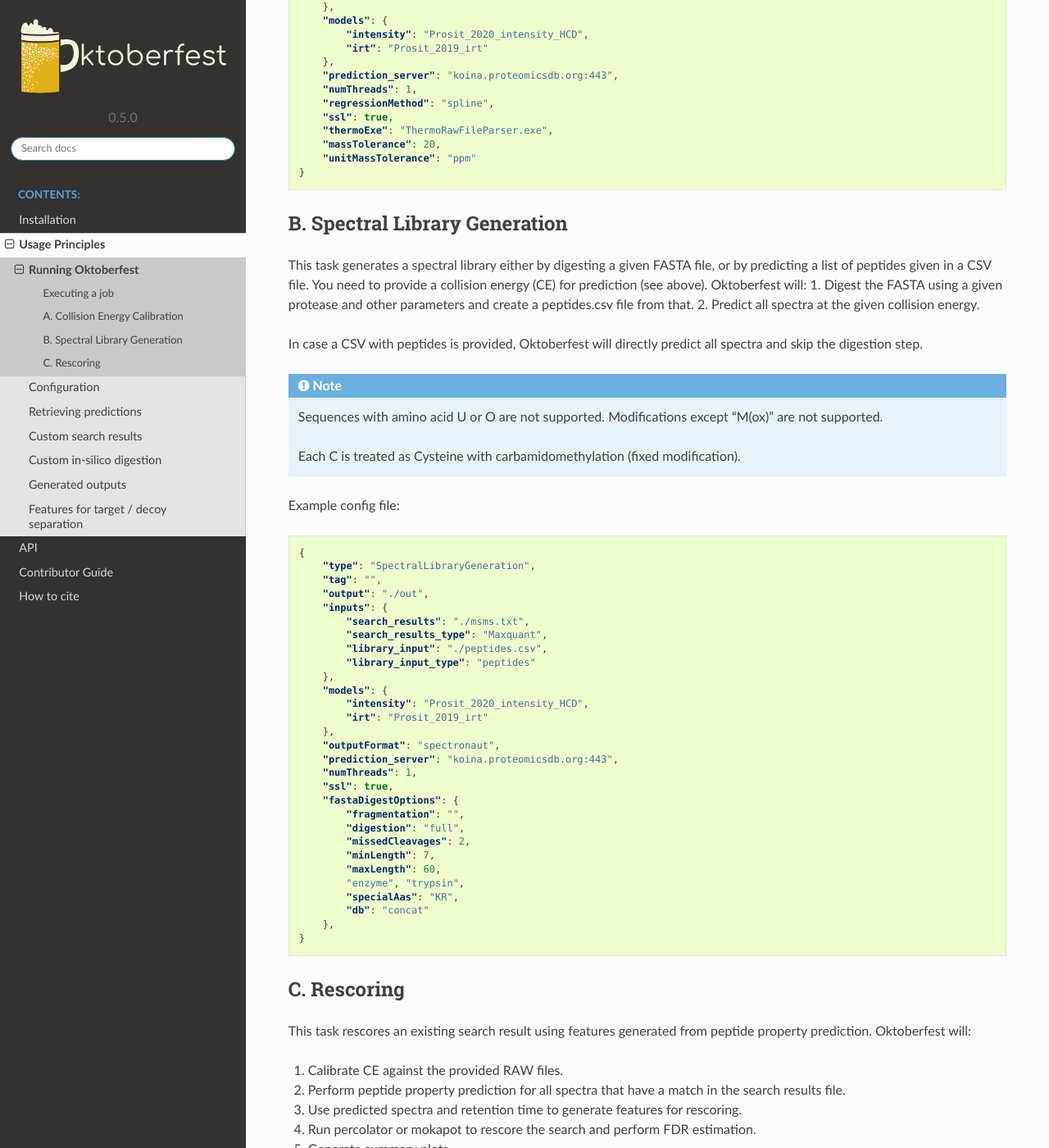
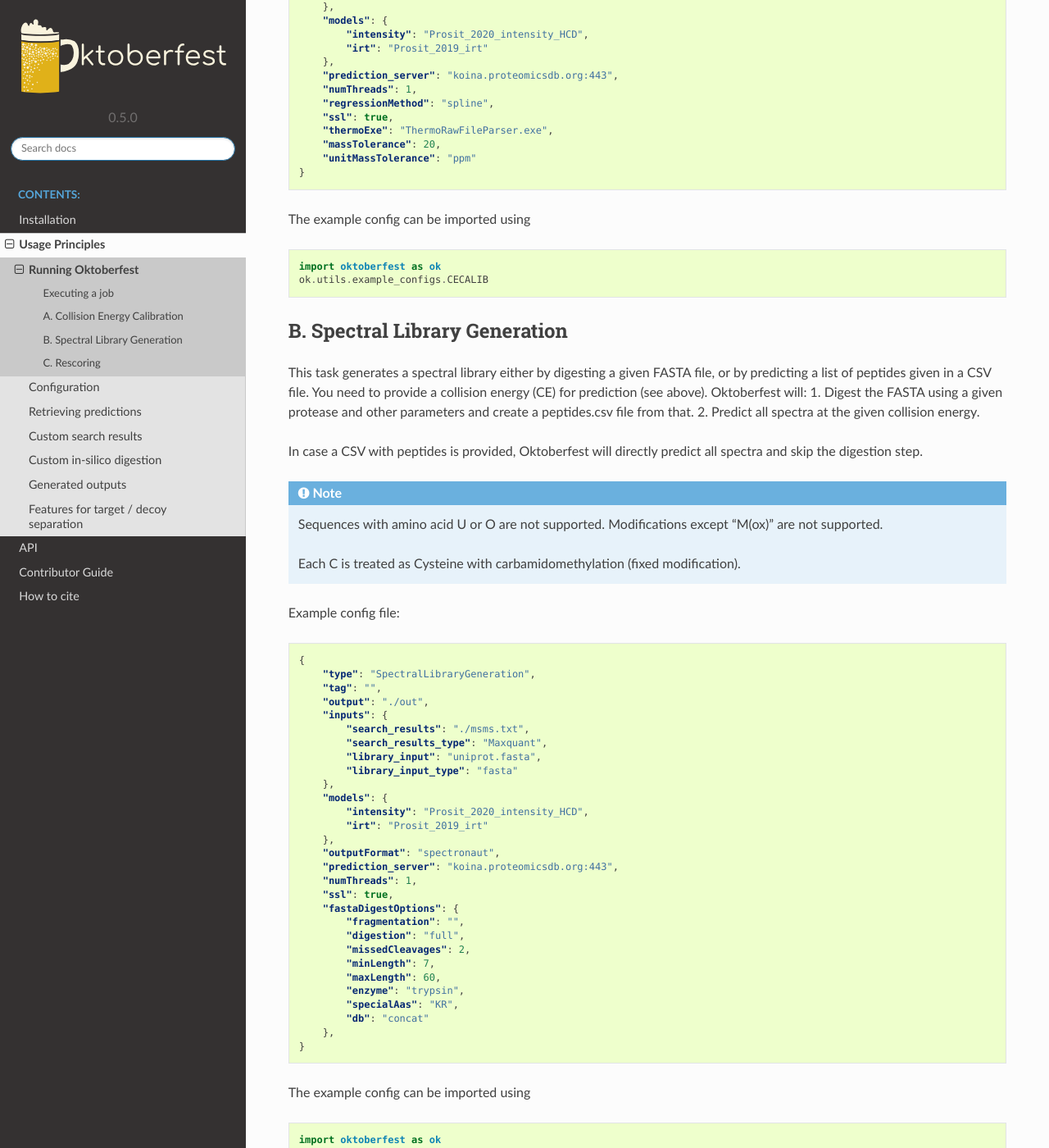
Before and after one commit to wilhelm-lab/oktoberfest, a Sphinx documentation site: the page built from docs/jobs.rst, in a window 1280 px wide and 1400 px high, scrolled down 1431 px. Shown: the whole window at 82% size. Built offline with Sphinx 7.4.7 and the Read the Docs theme 2.0.0, drawn with Linux system fonts in a browser that asks for light colours; some of the changed text lies outside the part shown.

Commit message:
added code examples for import of config

```diff
--- a/docs/jobs.rst
+++ b/docs/jobs.rst
@@ -74,6 +74,13 @@
         "unitMassTolerance": "ppm"
     }
 
+The example config can be imported using
+
+.. code-block:: python
+
+    import oktoberfest as ok
+    ok.utils.example_configs.CECALIB
+
 B. Spectral Library Generation
 ------------------------------
 
@@ -100,8 +107,8 @@
         "inputs": {
             "search_results": "./msms.txt",
             "search_results_type": "Maxquant",
-            "library_input": "./peptides.csv",
-            "library_input_type": "peptides"
+            "library_input": "uniprot.fasta",
+            "library_input_type": "fasta"
         },
         "models": {
             "intensity": "Prosit_2020_intensity_HCD",
@@ -117,11 +124,18 @@
             "missedCleavages": 2,
             "minLength": 7,
             "maxLength": 60,
-            "enzyme", "trypsin",
+            "enzyme": "trypsin",
             "specialAas": "KR",
             "db": "concat"
         },
     }
+
+The example config can be imported using
+
+.. code-block:: python
+
+    import oktoberfest as ok
+    ok.utils.example_configs.LIBGEN
 
 
 C. Rescoring
@@ -171,3 +185,10 @@
         "massTolerance": 20,
         "unitMassTolerance": "ppm"
     }
+
+The example config can be imported using
+
+.. code-block:: python
+
+    import oktoberfest as ok
+    ok.utils.example_configs.RESCORING
```
